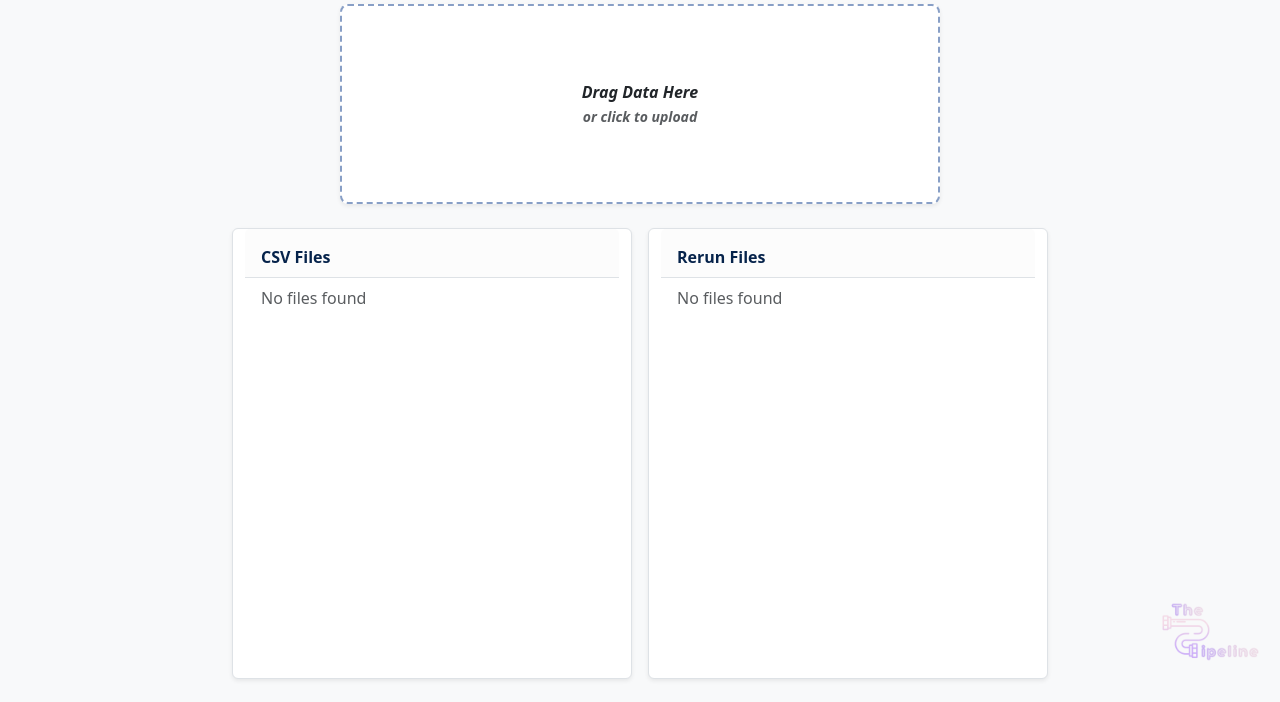
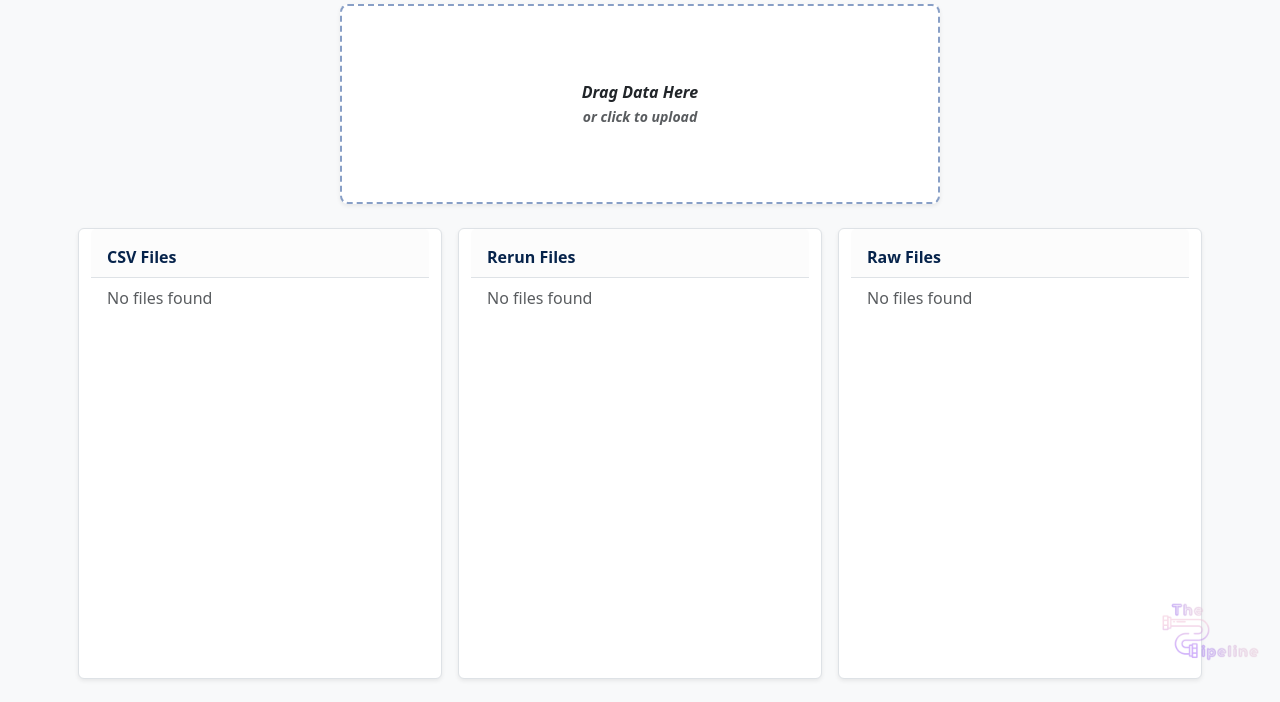
Before and after one commit to Mines-Formula/DAQ-To-DB, a Flask app: page / in a window 1280 px wide. Shown: the part 214-916 px from the top of the page. Run offline with Flask 3, Linux system fonts and the light colour scheme; data that the repository does not hold is empty; parts of the project's set-up code (start-up, migrations or seed data) failed here and were passed over.

Commit message:
Keep raw files (#15)
* Keep raw files

* Fix: Remove duplicated extensions

* Delete .line files

```diff
--- a/src/app/app.py
+++ b/src/app/app.py
@@ -30,6 +30,10 @@ LINE_FILENAME = "{}.line"
 
 app = Flask(__name__)
 app.config["tasks"] = LimitedDict(max_size=20)
+
+CSV_DIR.mkdir(parents=True, exist_ok=True)
+RERUN_DIR.mkdir(parents=True, exist_ok=True)
+RAW_DIR.mkdir(parents=True, exist_ok=True)
 
 
 @app.route("/")
@@ -122,20 +126,23 @@ def convert_file(file: FileStorage, is_debug: bool) -> None:
     :param: file The file to convert."""
     assert file.name
 
-    csv_filename = CSV_FILENAME.format(file.name)
-    raw_data_filename = DATA_FILENAME.format("raw_" + file.name)
-    unknown_data_filename = DATA_FILENAME.format("unknown_" + file.name)
-    line_filename = LINE_FILENAME.format(file.name)
+    base_name = Path(file.name).stem
+
+    csv_filename = CSV_FILENAME.format(base_name)
+    raw_data_filename = DATA_FILENAME.format("raw_" + base_name)
+    unknown_data_filename = DATA_FILENAME.format("unknown_" + base_name)
+    line_filename = LINE_FILENAME.format(base_name)
 
     current_thread_name = threading.current_thread().name
     conversion_progress: ConversionProgress = app.config["tasks"][current_thread_name]
 
     with tempfile.TemporaryDirectory() as temporary_directory:
         parent_path = Path(temporary_directory)
-        raw_data_path = parent_path / raw_data_filename
         unknown_data_path = parent_path / unknown_data_filename
+
+        raw_data_path = RAW_DIR / raw_data_filename
         csv_path = CSV_DIR / csv_filename
-        line_path = CSV_DIR / line_filename
+        line_path = parent_path / line_filename
 
         file.save(raw_data_path)
         conversion_progress.progress = "deserialize"
@@ -194,28 +201,34 @@ def convert_file(file: FileStorage, is_debug: bool) -> None:
 
 @app.route("/files")
 def list_files():
+    TYPE_TO_DIR = {
+        "csv": CSV_DIR,
+        "rerun": RERUN_DIR,
+        "raw": RAW_DIR,
+    }
+
     type_ = request.args.get("type", "").casefold()
 
-    if type_ not in ("csv", "rerun"):
+    try:
+        dir = TYPE_TO_DIR[type_]
+    except KeyError:
         return "Invalid type!", 400
 
-    try:
-        dir = CSV_DIR if type_ == "csv" else RERUN_DIR
-        files = []
-        for path in dir.iterdir():
-            if path.is_file():
-                files.append(
-                    {
-                        "name": path.name,
-                        "timestamp": datetime.fromtimestamp(
-                            path.stat().st_mtime
-                        ).strftime("%Y-%m-%d %H:%M:%S"),
-                    }
-                )
-        files.sort(key=lambda f: f["timestamp"], reverse=True)
-        return jsonify(files)
-    except FileNotFoundError:
-        return jsonify([]), 200
+    files = []
+
+    for path in dir.iterdir():
+        if path.is_file():
+            files.append(
+                {
+                    "name": path.name,
+                    "timestamp": datetime.fromtimestamp(path.stat().st_mtime).strftime(
+                        "%Y-%m-%d %H:%M:%S"
+                    ),
+                }
+            )
+    files.sort(key=lambda f: f["timestamp"], reverse=True)
+
+    return jsonify(files)
 
 
 @app.route("/files/download/<path:filename>")
--- a/src/app/static/index.js
+++ b/src/app/static/index.js
@@ -173,6 +173,7 @@ async function loadFiles(type) {
       nameSpan.textContent = file.name;
       nameSpan.className = "me-2 text-truncate";
       nameSpan.style.maxWidth = "240px";
+      nameSpan.title = file.name;
 
       const timeSpan = document.createElement("small");
       timeSpan.textContent = file.timestamp;
@@ -199,6 +200,7 @@ async function loadFiles(type) {
 async function loadAllFiles() {
   loadFiles("csv");
   loadFiles("rerun");
+  loadFiles("raw");
 }
 
 loadAllFiles();
--- a/src/app/templates/index.html
+++ b/src/app/templates/index.html
@@ -102,6 +102,15 @@
                         <li class="list-group-item text-muted border-top">Loading…</li>
                     </ul>
                 </div>
+
+                <div class="col-sm m-2 card shadow-sm" style="max-width: 25rem">
+                    <div class="card-header bg-white fw-semibold border-bottom-0 pt-3">
+                        Raw Files
+                    </div>
+                    <ul id="rawfileList" class="list-group list-group-flush" style="height: 25rem; overflow: auto;">
+                        <li class="list-group-item text-muted border-top">Loading…</li>
+                    </ul>
+                </div>
             </div>
         </div>
     </main>
--- a/src/constants.py
+++ b/src/constants.py
@@ -3,9 +3,9 @@ from pathlib import Path
 
 
 BASE_DIR = Path(__file__).resolve().parent.parent
-
 DATA_DIR = Path(environ.get("DATA_DIR", BASE_DIR / "data"))
 
+RAW_DIR = DATA_DIR / "raw"
 CSV_DIR = DATA_DIR / "csv"
 RERUN_DIR = DATA_DIR / "rerun"
 DBC_DIR = DATA_DIR / "DBCFiles"
```
